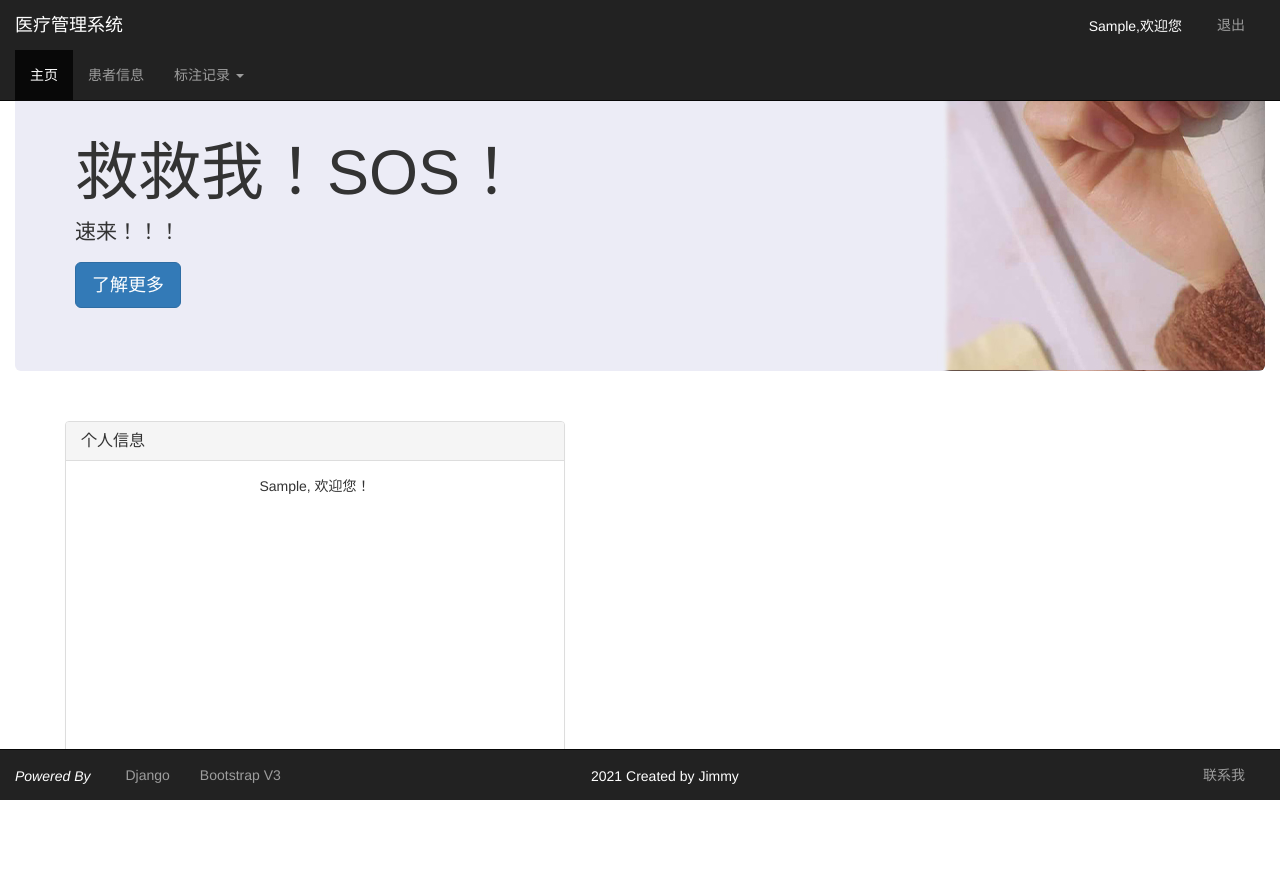
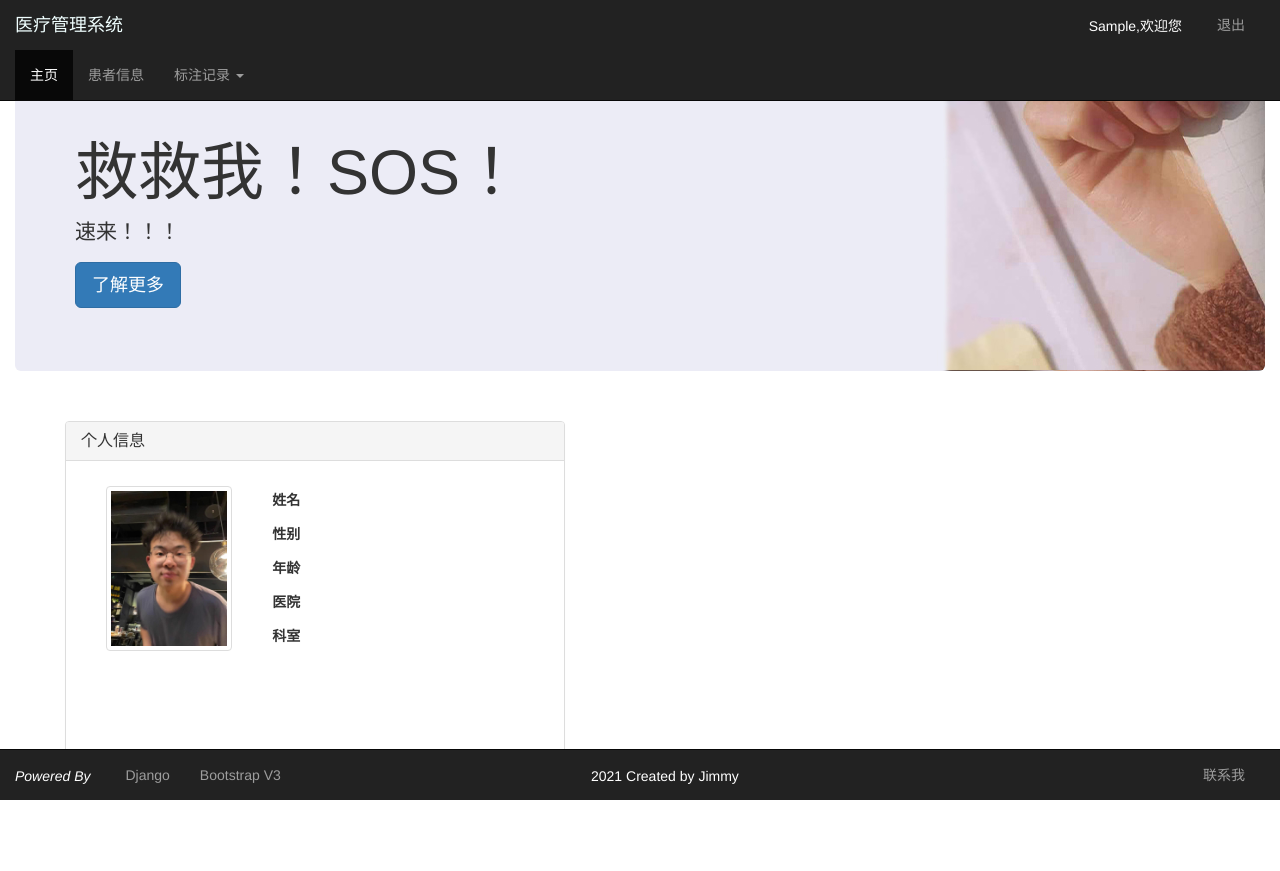
Before and after one commit to Jimmy-312/Database_Homework, a Django app: page /main/ in a window 1280 px wide. Run offline with Django 3.2, Linux system fonts and the light colour scheme; the visitor is signed in with stand-in values (Sample User, id 1); data that the repository does not hold is empty; some libraries are stand-ins or nearby versions.

Commit message:
user info

```diff
--- a/django_db/urls.py
+++ b/django_db/urls.py
@@ -36,4 +36,5 @@ urlpatterns = [
     path('adetail_del/',adetail_del),
     path('get_hos/',get_hos),
     path('get_doc/',get_doc),
+    path('getUser/',getuser),
 ]
--- a/query/templates/query/detail.html
+++ b/query/templates/query/detail.html
@@ -13,7 +13,7 @@
 <nav class="navbar navbar-inverse navbar-fixed-top ">
     <div class="container navbar-left" style="width: 30%;">
         <div class="navbar-header">
-            <a class="navbar-brand" href="/main/">医疗管理系统</a>
+            <a class="navbar-brand" style="color: azure;" href="/main/">医疗管理系统</a>
             <!--<p class="navbar-text">患者信息查询</p>-->
         </div>
         <div class="collapse navbar-collapse" id="bs-example-navbar-collapse-1">
--- a/query/templates/query/index.html
+++ b/query/templates/query/index.html
@@ -12,7 +12,7 @@
 <nav class="navbar navbar-inverse navbar-fixed-top ">
     <div class="container navbar-left" style="width: 30%;">
         <div class="navbar-header">
-            <a class="navbar-brand" href="">医疗管理系统</a>
+            <a class="navbar-brand" style="color: azure;" href="">医疗管理系统</a>
         </div>
         <div class="collapse navbar-collapse" id="bs-example-navbar-collapse-1">
             <ul class="nav navbar-nav">
--- a/query/templates/query/main.html
+++ b/query/templates/query/main.html
@@ -11,7 +11,7 @@
 <nav class="navbar navbar-inverse navbar-fixed-top ">
     <div class="container navbar-left" style="width: 30%;">
         <div class="navbar-header">
-            <a class="navbar-brand" href="/main/">医疗管理系统</a>
+            <a class="navbar-brand" style="color: azure;" href="/main/">医疗管理系统</a>
             <!--<p class="navbar-text">患者信息查询</p>-->
         </div>
         <div class="collapse navbar-collapse" id="bs-example-navbar-collapse-1">
@@ -72,8 +72,41 @@
     </div>
     <div class="panel panel-default" style="width: 500px;height: 360px;margin-left:50px;margin-top: 50px;">
         <div class="panel-heading"><h3 class="panel-title">个人信息</h3></div>
-        <div class="panel-body" style="text-align: center;">
-            {{ request.user.first_name }}, 欢迎您！
+        <div class="panel-body">
+            <div class="col-md-4" style="margin-top: 10px;margin-left: 10px;">
+                <!-- <a class="thumbnail" tabindex="0" role="button" data-toggle="popover" data-trigger="focus" placement="top" title="我是谁？" data-content="我只会心疼giegie~"> -->
+                <a class="thumbnail">
+                    <img src="/static/img/tou.jpg">
+                </a>
+            </div>
+            <div class="form-horizontal col-md-7">
+                <div class="form-group" style="margin-top:7px;text-align: center;">
+                    <label class="col-sm-3 control-label">姓名</label>
+                    <div class="col-sm-9">
+                        <p class="form-control-static" id="info_name"></p>
+                    </div><br>
+
+                    <label class="col-sm-3 control-label">性别</label>
+                    <div class="col-sm-9">
+                        <p class="form-control-static" id="info_gender"></p>
+                    </div><br>
+
+                    <label class="col-sm-3 control-label">年龄</label>
+                    <div class="col-sm-9">
+                        <p class="form-control-static" id="info_age"></p>
+                    </div><br>
+
+                    <label class="col-sm-3 control-label">医院</label>
+                    <div class="col-sm-9">
+                        <p class="form-control-static" id="info_hos"></p>
+                    </div><br>
+
+                    <label class="col-sm-3 control-label">科室</label>
+                    <div class="col-sm-9">
+                        <p class="form-control-static" id="info_dep"></p>
+                    </div>
+                </div>
+            </div>
         </div>
     </div>
 
@@ -82,5 +115,6 @@
 
 <script type="text/javascript" src="/static/plugins/bootstrap-3.4.1-dist/js/jquery-3.6.0.min.js"></script>
 <script type="text/javascript" src="/static/plugins/bootstrap-3.4.1-dist/js/bootstrap.js"></script>
+<script type="text/javascript" src="/static/js/main.js"></script>
 </body>
 </html>
--- a/query/templates/query/query_patient.html
+++ b/query/templates/query/query_patient.html
@@ -13,7 +13,7 @@
 <nav class="navbar navbar-inverse navbar-fixed-top ">
     <div class="container navbar-left" style="width: 30%;">
         <div class="navbar-header">
-            <a class="navbar-brand" href="/main/">医疗管理系统</a>
+            <a class="navbar-brand" style="color: azure;" href="/main/">医疗管理系统</a>
             <!--<p class="navbar-text">患者信息查询</p>-->
         </div>
         <div class="collapse navbar-collapse" id="bs-example-navbar-collapse-1">
--- a/query/views.py
+++ b/query/views.py
@@ -63,6 +63,17 @@ def index(request):
 def logout_d(request):
     logout(request)
     return HttpResponseRedirect("/")
+
+@csrf_exempt
+@login_required
+def getuser(request):
+    if request.method == "POST":
+        userid = request.user
+        user = models.User.objects.get(userid=userid)
+        hos = models.HospitalRecord.objects.get(instituteid=user.hospitalid).institutename
+
+        data = {'id':user.userid,"name":user.username,"age":user.age,"gender":user.gender,"hos":hos,"dep":user.departmentid}
+        return HttpResponse(json.dumps(data))
 
 @login_required
 def mainpage(request):
--- /dev/null
+++ b/static/js/main.js
@@ -0,0 +1,18 @@
+var userinfo=''
+$.getUser = function () {
+    $.ajax({
+        url: "/getUser/",
+        method: "POST",
+        success: function (data) {
+            data = JSON.parse(data)
+            userinfo = data
+            //console.log(userinfo)
+            $("#info_name").text(userinfo.name)
+            $("#info_gender").text(userinfo.gender)
+            $("#info_age").text(userinfo.age)
+            $("#info_hos").text(userinfo.hos)
+            $("#info_dep").text(userinfo.dep)
+        }
+    })
+}
+$.getUser()
```
Also changed, not shown: static/img/tou.jpg (added).
